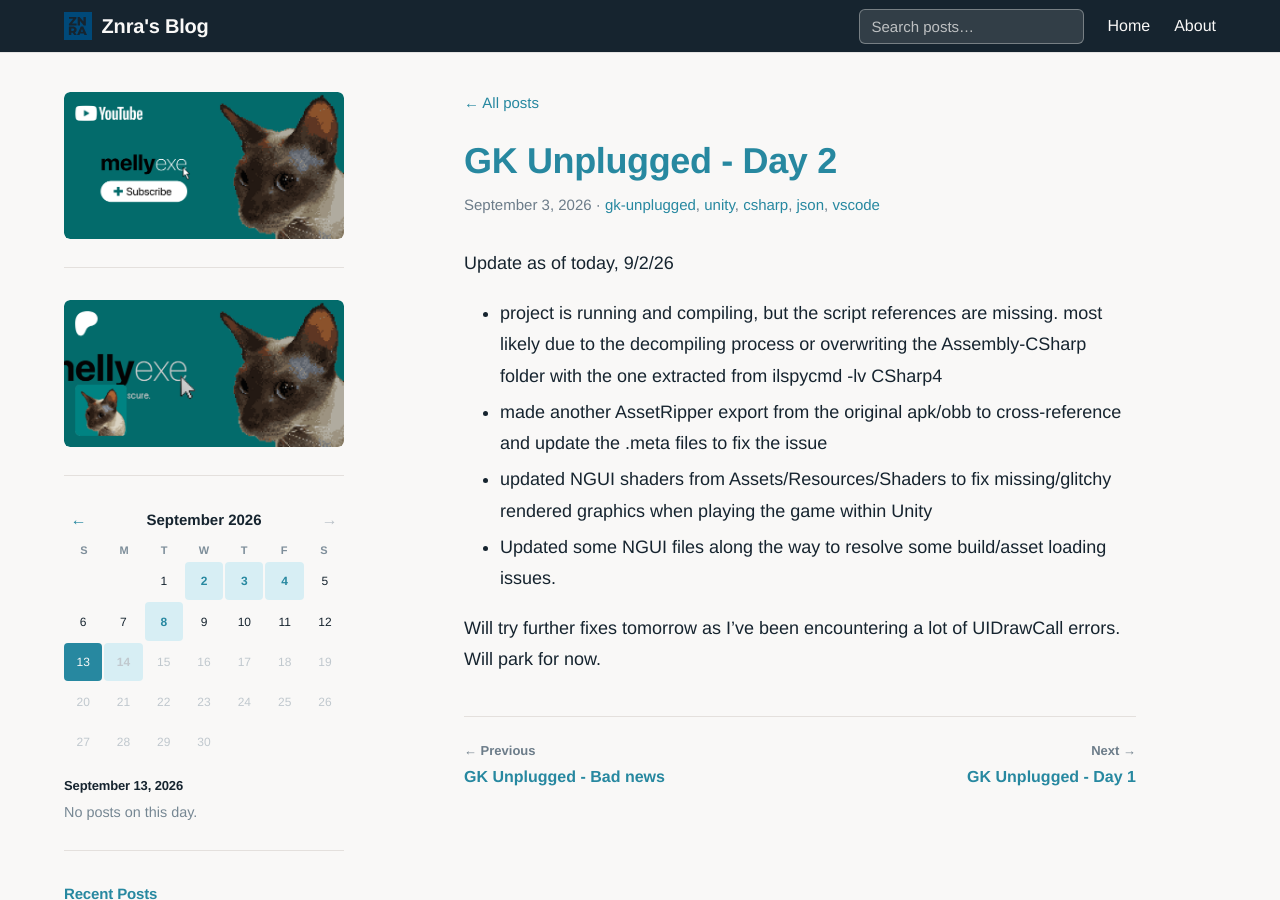
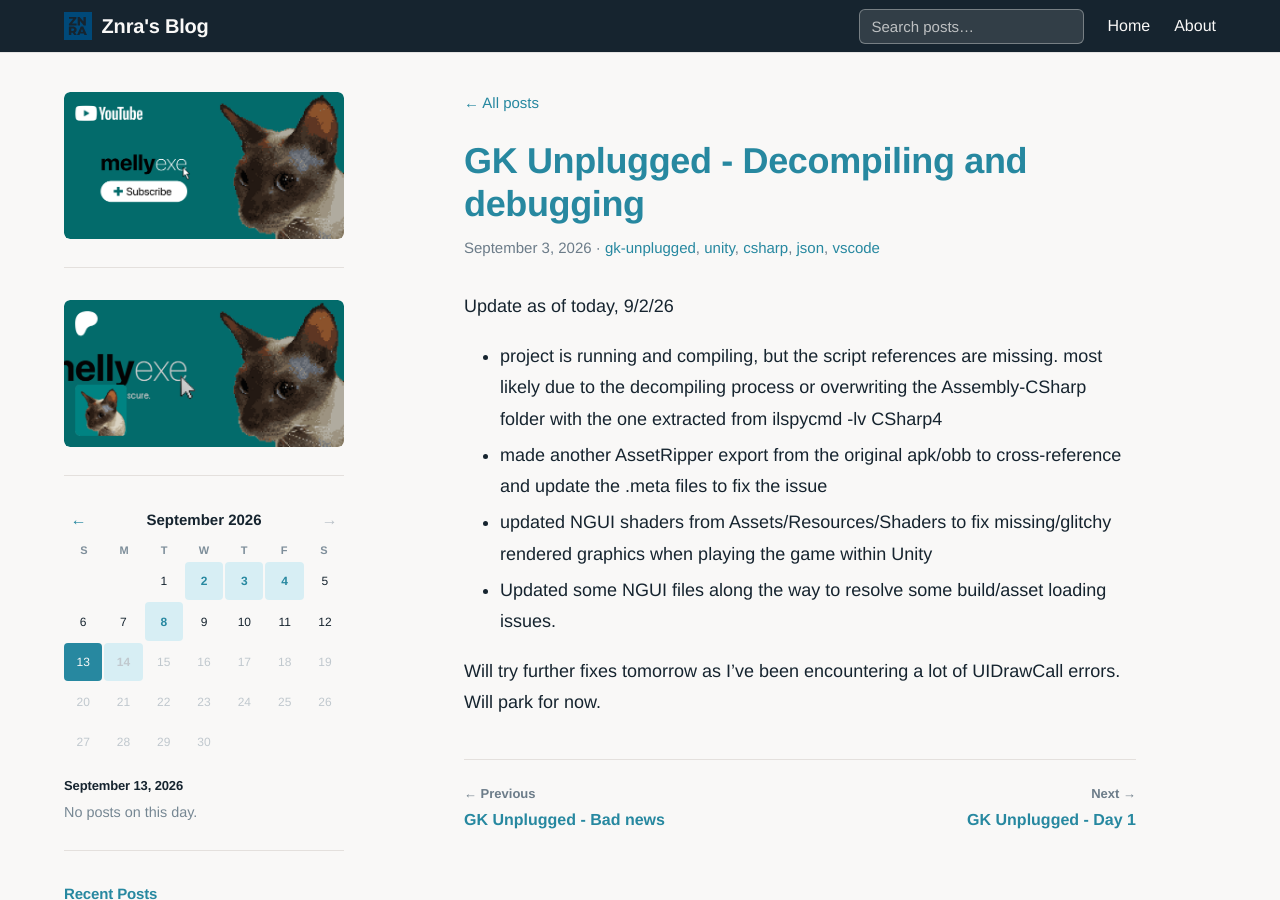
Before and after one commit to znraznra/znraznra.github.io, a Jekyll site: the page built from _posts/2026-09-02-gk-unplugged-day-2.md, in a window 1280 px wide and 900 px high. Built offline with Jekyll 4.4.1, drawn with Linux system fonts in a browser that asks for light colours; some of the changed text lies outside the part shown.

Commit message:
Update Post “2026-09-02-gk-unplugged-day-2”

```diff
--- a/_posts/2026-09-02-gk-unplugged-day-2.md
+++ b/_posts/2026-09-02-gk-unplugged-day-2.md
@@ -1,5 +1,5 @@
 ---
-title: GK Unplugged - Day 2
+title: GK Unplugged - Decompiling and debugging
 date: 2026-09-02T18:17:00
 tags:
   - gk-unplugged
```
